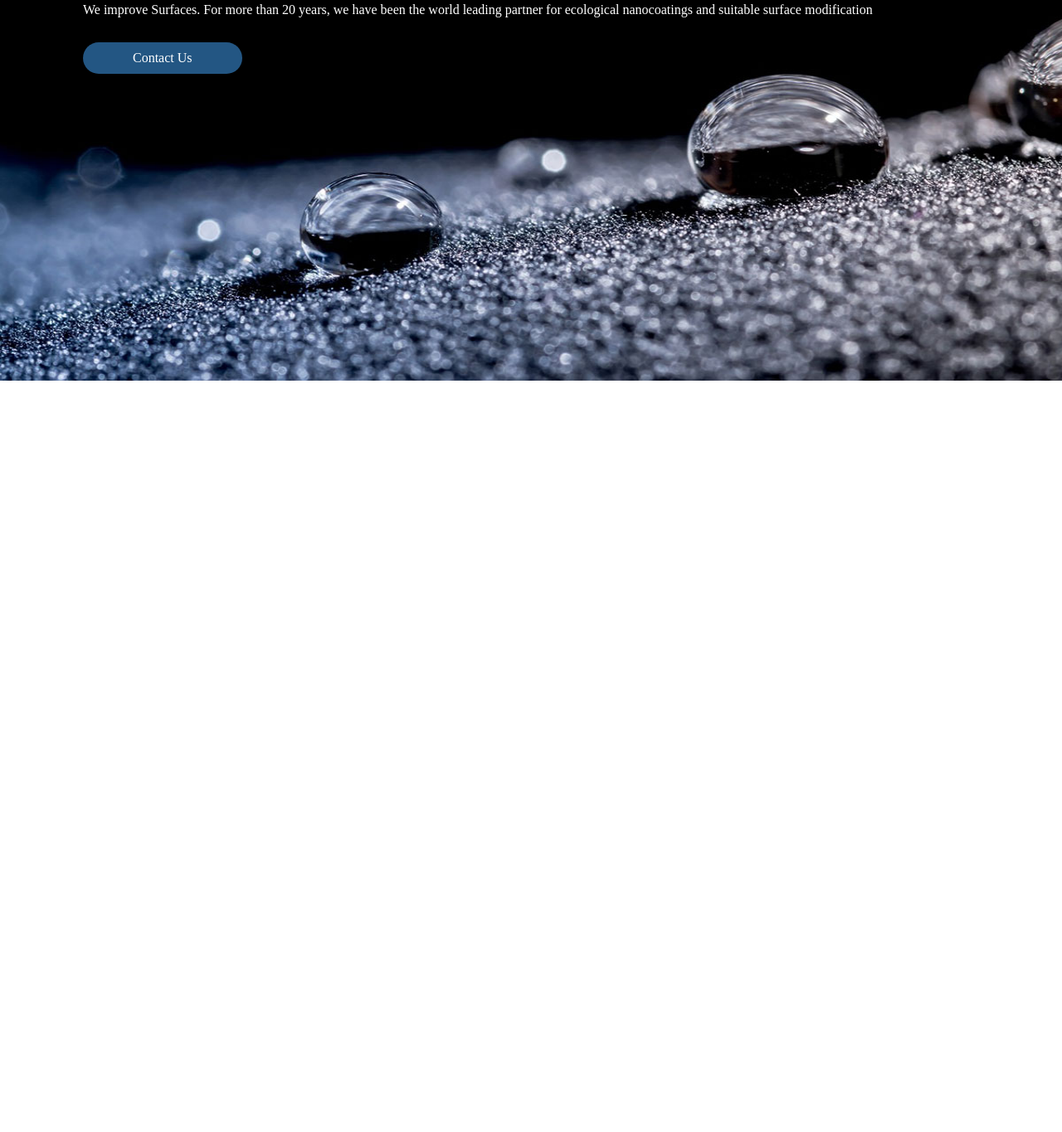
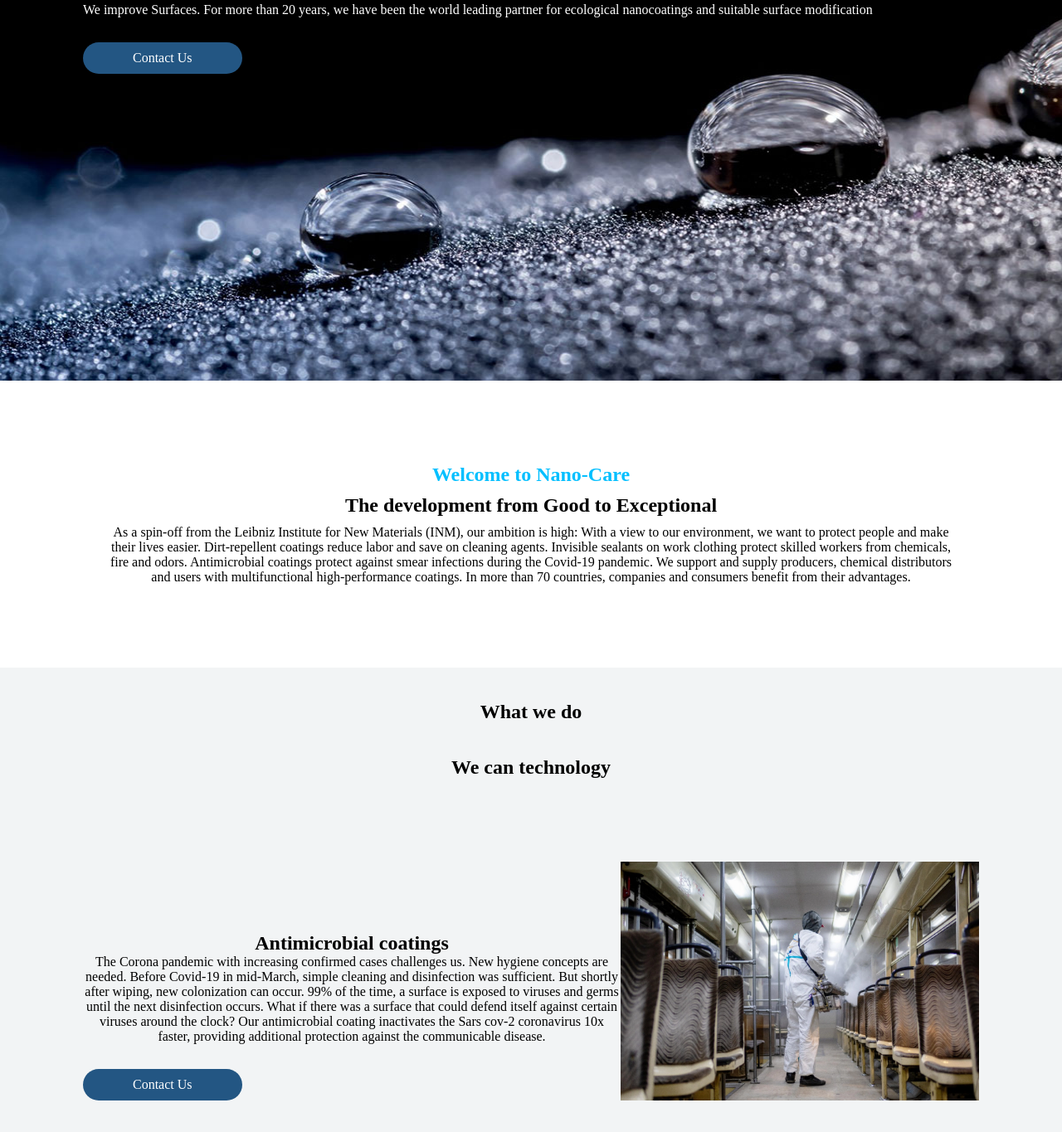
Before and after one commit to MohamedDiaa/Website-project, a plain HTML site: page index.html in a window 1280 px wide. Shown: the part 341-1706 px from the top of the page at 83% size. Before the commit the page ends 800 px from the top, so only its background shows below. Drawn offline with Linux system fonts and the light colour scheme.

Commit message:
add website sections

```diff
--- a/index.html
+++ b/index.html
@@ -49,6 +49,44 @@
         </div>
     </div>
 
+    <section class="Section2">
+            <h2 style="color: deepskyblue;">Welcome to Nano-Care</h1>
+
+                <h1 style="margin-top: 10px;">The development from Good to Exceptional</h1>
+                <p style="margin-top: 10px;">
+                    As a spin-off from the Leibniz Institute for New Materials (INM), our ambition is high: With a view
+                    to
+                    our environment, we want to protect people and make their lives easier. Dirt-repellent coatings
+                    reduce
+                    labor and save on cleaning agents. Invisible sealants on work clothing protect skilled workers from
+                    chemicals, fire and odors. Antimicrobial coatings protect against smear infections during the
+                    Covid-19
+                    pandemic.
+
+                    We support and supply producers, chemical distributors and users with multifunctional
+                    high-performance
+                    coatings. In more than 70 countries, companies and consumers benefit from their advantages.
+                </p>
+    </section>
+
+    <section class="Section3">
+        <h2 style="margin-top: 40px; display: block;">What we do</h2>
+        <h1 style="margin-top: 40px; display: block;">We can technology</h1>
+
+        <div class="Content">
+
+            <div class="Left">
+                <h1>Antimicrobial coatings</h1>
+                <p>The Corona pandemic with increasing confirmed cases challenges us. New hygiene concepts are needed. Before Covid-19 in mid-March, simple cleaning and disinfection was sufficient. But shortly after wiping, new colonization can occur. 99% of the time, a surface is exposed to viruses and germs until the next disinfection occurs. What if there was a surface that could defend itself against certain viruses around the clock? Our antimicrobial coating inactivates the Sars cov-2 coronavirus 10x faster, providing additional protection against the communicable disease.
+                </p>
+                <a class="CustomButton" href="#ContactUs">Contact Us</a>
+            </div>
+
+            <img src="assets/AdobeStock_342983353-1-min.webp" alt="">
+        </div>
+
+    </section>
+
 
 </body>
 
--- a/style.css
+++ b/style.css
@@ -15,6 +15,17 @@ img {
     object-fit: contain;
 }
 
+/* Custom Components */
+.CustomButton {
+
+    background-color: #235683;
+    color: white;
+    padding: 10px 60px;
+    border-radius: 20px;
+    margin-top: 30px;
+    display: block;
+    width: fit-content;
+}
 
 /* Navigation */
 .Navigation-div {
@@ -96,3 +107,46 @@ img {
 .Container li {
     color: white;
 }
+
+/* Section 2 */
+.Section2 {
+
+    background-color: white;
+    display: flex;
+    flex-direction: column;
+    justify-content: space-between;
+    text-align: center;
+    padding: 100px 10%;
+}
+
+/* Section 3 */
+
+.Section3 {
+    background-color: #F2F4F5;
+    height: 100vh;
+
+    display: flex;
+    flex-direction: column;
+    text-align: center;
+}
+
+.Section3 .Content {
+
+    margin-top: 100px;
+    display: flex;
+    flex-direction: row;
+    justify-content: space-between;
+
+    padding: 0px 100px;
+
+}
+.Section3 .Content .Left {
+
+    display: flex;
+    flex-direction: column;
+    justify-content:flex-end;
+}
+
+.Section3 .Content img {
+    max-width: 40%;
+}
```
Also changed, not shown: assets/AdobeStock_342983353-1-min.webp (added).
